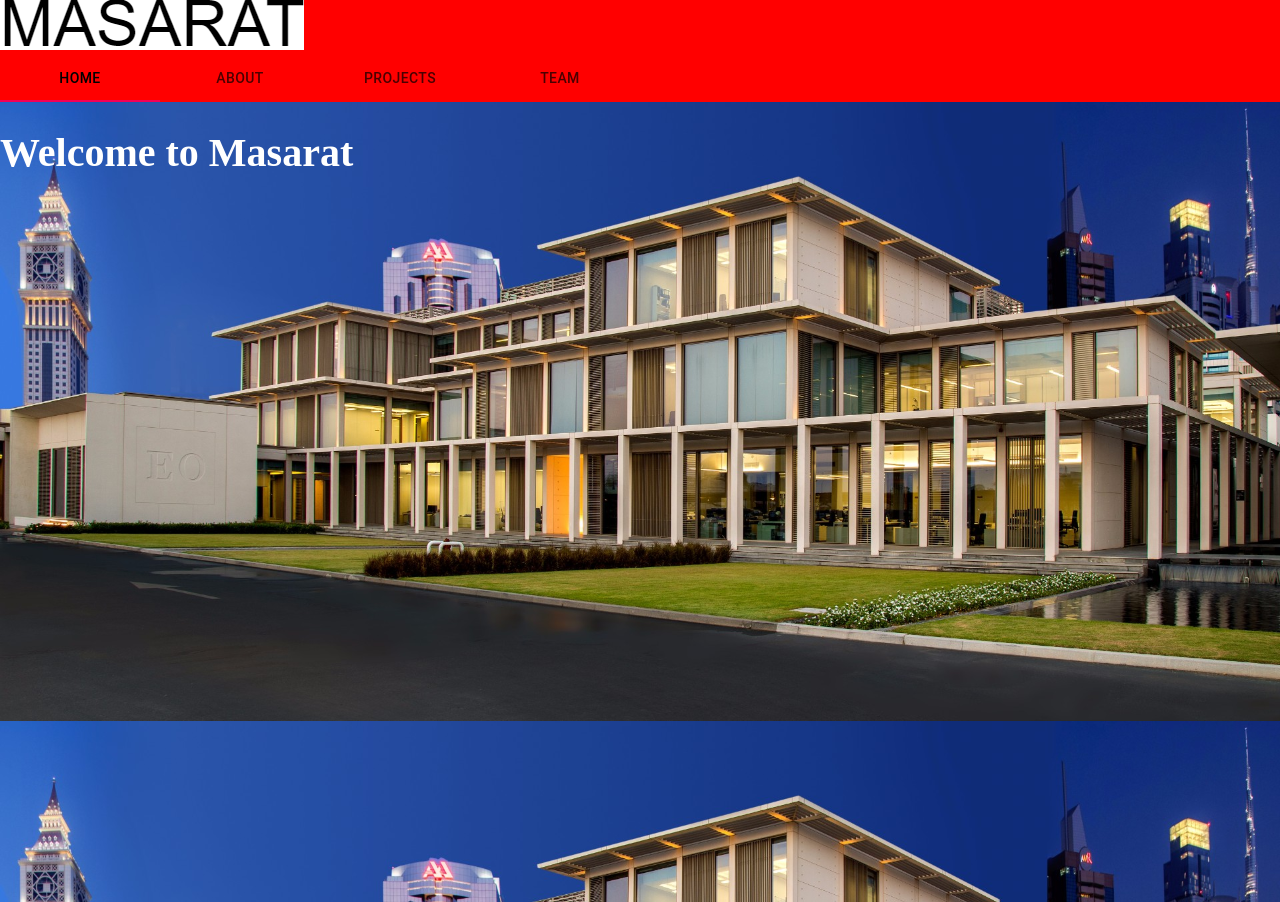
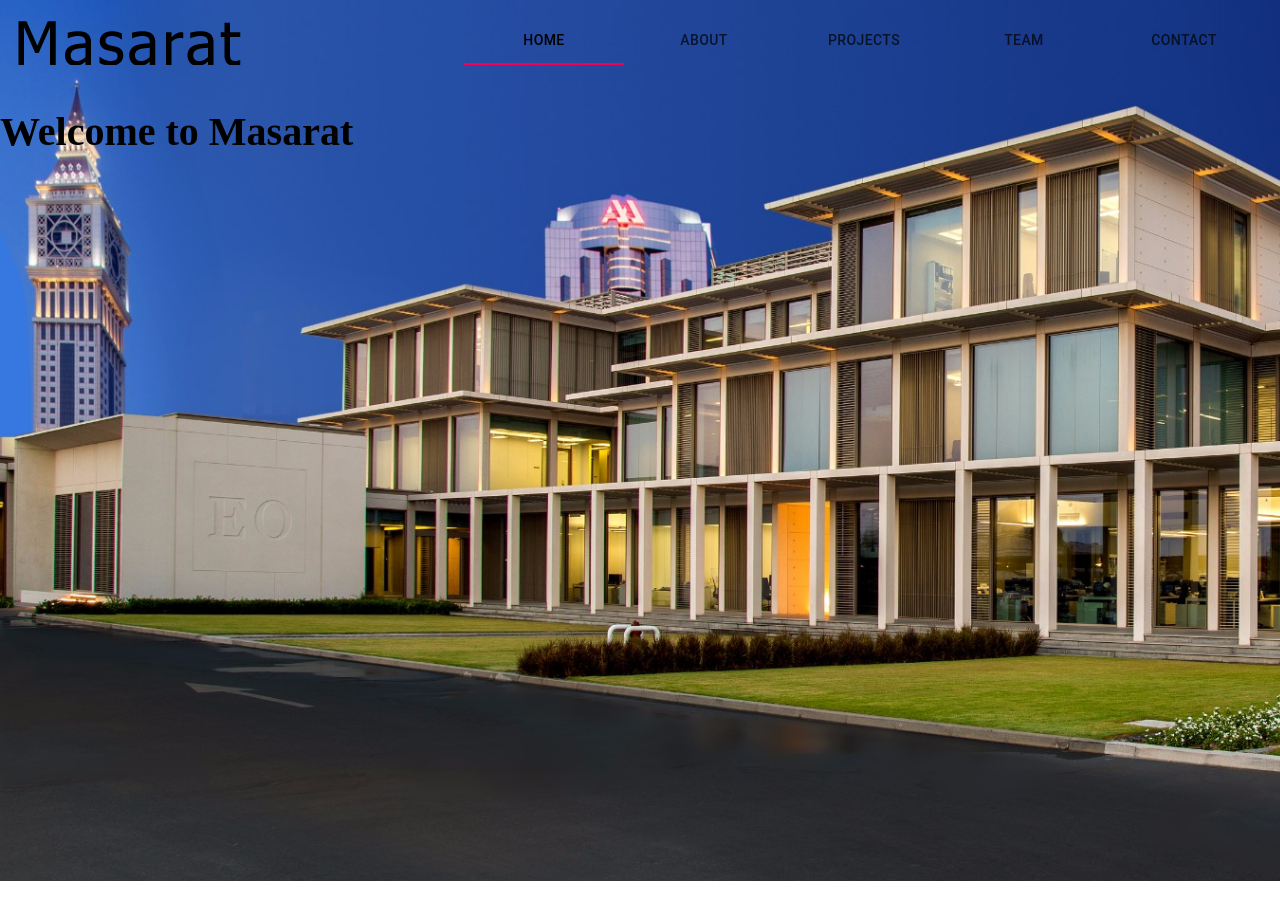
Before and after one commit to ajarara/masaratoffice, a React (Create React App) app: page / in a window 1280 px wide. After the commit the page ends 881 px from the top, so only its background shows below. Built offline with nearby package versions, Linux system fonts and the light colour scheme.

Commit message:
New_upgrades

```diff
--- a/src/App.css
+++ b/src/App.css
@@ -1,5 +1,4 @@
 .App-header {
-  background-image: url("Image/Background.jpg");
   min-height: 100vh;
   background-size: contain;
   display: flex;
@@ -7,12 +6,23 @@
   align-items: left;
   justify-content: 30%;
   font-size: calc(20px );
-  color: white;
   text-align: left;
-  color: white;
   font-family: "sans-serif";
+}
+.App{
+  background-image: url("Image/Background.jpg");
+  background-repeat: no-repeat;
+  background-attachment: fixed;
+  background-size: cover;
+
+
 }
 
 .navigation {
-  background-color: red;
+  display: flex;
+  flex-direction: row;
+  justify-content: space-between;
+  background-color: transparent;
+  padding: 16px;
+
 }
--- a/src/App.tsx
+++ b/src/App.tsx
@@ -12,7 +12,6 @@
     textAlign: "center",
   },
   tabs: {
-    width: "50%",
   },
 })
 
```
Also changed, not shown: src/Image/Navigation_Text.png, 1 other file (tests, documents, lock files or other folders).
